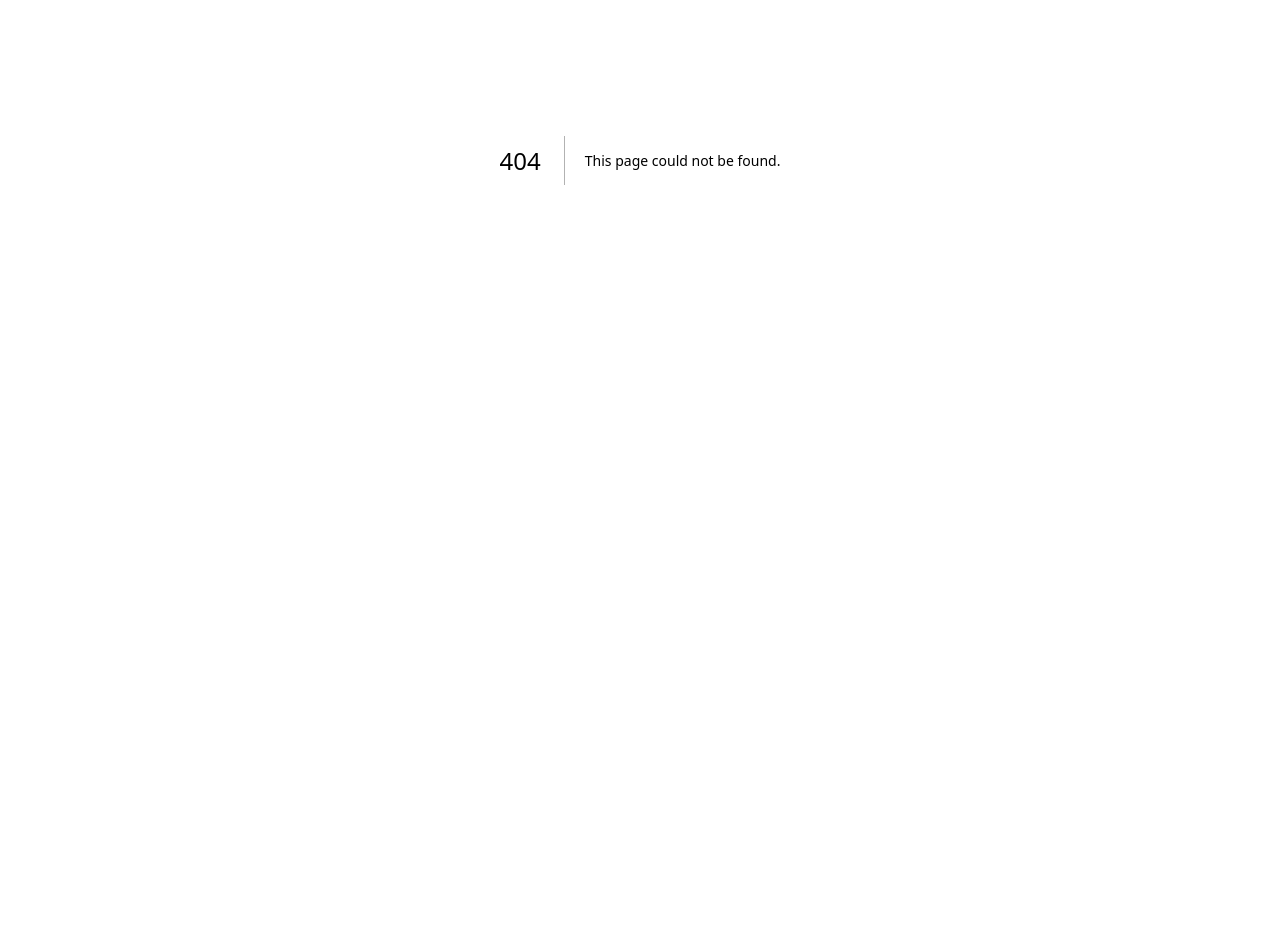
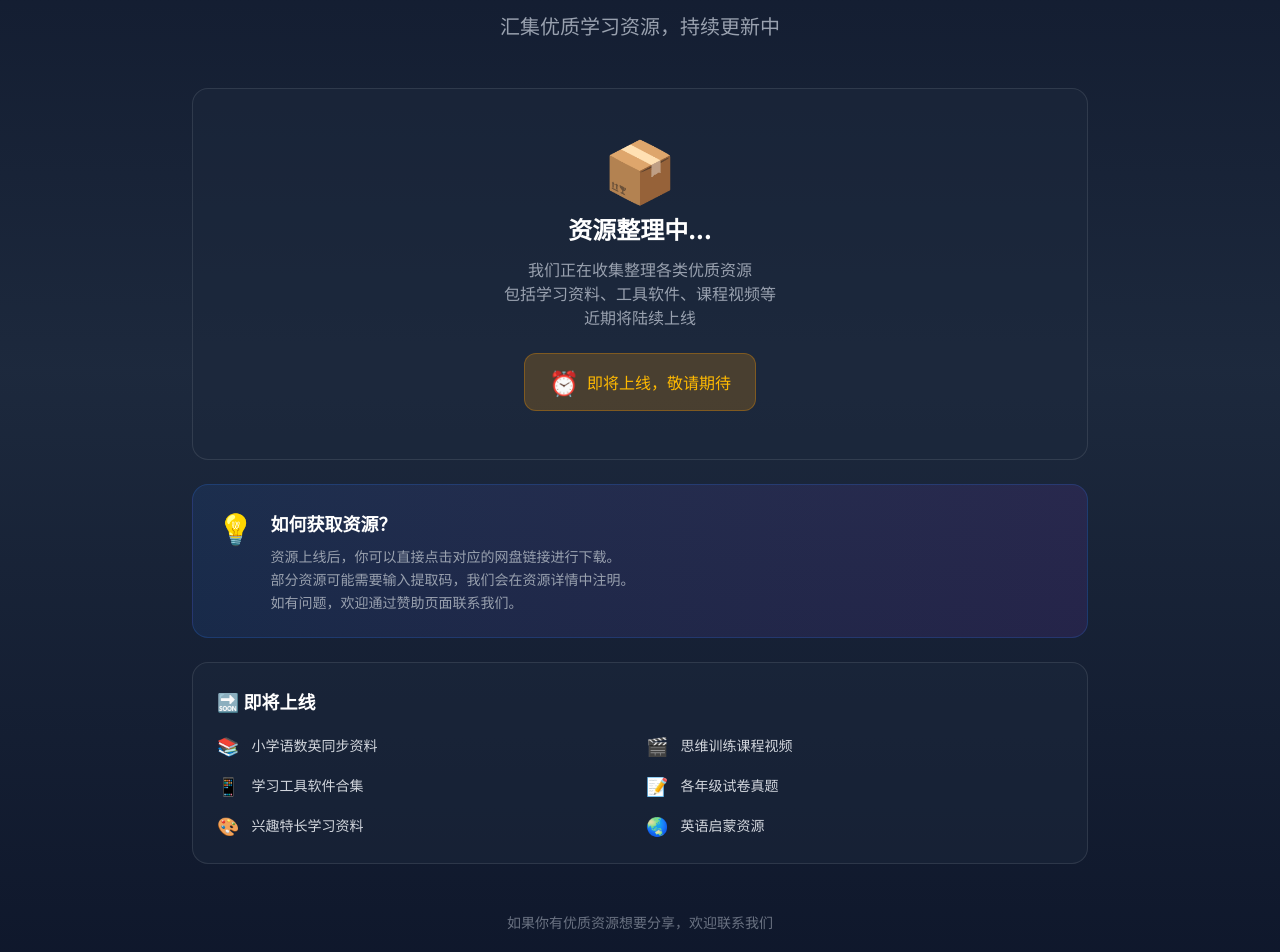
Before and after one commit to jm6-lang/math-worksheet, a Next.js app: page /resources in a window 1280 px wide. Before the commit this address had no page. Shown: the part 240-1192 px from the top of the page. Before the commit the page ends 800 px from the top, so only its background shows below. Built offline with nearby package versions, Linux system fonts and the light colour scheme.

Commit message:
feat: add free resources page + nav button

```diff
--- /dev/null
+++ b/app/resources/page.tsx
@@ -0,0 +1,84 @@
+export const metadata = {
+  title: '免费资源 - 教材工具箱',
+  description: '汇集优质学习资源，网盘资料免费分享，涵盖各学科学习资料、工具软件等',
+};
+
+export default function ResourcesPage() {
+  return (
+    <div className="min-h-screen bg-gradient-to-b from-slate-900 via-slate-800 to-slate-900">
+      {/* 顶部导航占位 */}
+      <div className="h-16"></div>
+
+      {/* 页面标题 */}
+      <div className="max-w-7xl mx-auto px-4 sm:px-6 lg:px-8 py-12">
+        <div className="text-center mb-12">
+          <div className="text-6xl mb-4">🎁</div>
+          <h1 className="text-4xl md:text-5xl font-black text-white mb-4">
+            免费资源中心
+          </h1>
+          <p className="text-xl text-gray-400 max-w-2xl mx-auto">
+            汇集优质学习资源，持续更新中
+          </p>
+        </div>
+
+        {/* 资源列表 */}
+        <div className="space-y-6 max-w-4xl mx-auto">
+          {/* 空状态 */}
+          <div className="bg-slate-800/50 border border-white/10 rounded-2xl p-12 text-center">
+            <div className="text-6xl mb-4">📦</div>
+            <h2 className="text-2xl font-bold text-white mb-3">资源整理中...</h2>
+            <p className="text-gray-400 mb-6">
+              我们正在收集整理各类优质资源<br />
+              包括学习资料、工具软件、课程视频等<br />
+              近期将陆续上线
+            </p>
+            <div className="inline-flex items-center gap-2 bg-amber-500/20 text-amber-400 px-6 py-3 rounded-xl border border-amber-500/30">
+              <span className="text-2xl">⏰</span>
+              <span className="font-medium">即将上线，敬请期待</span>
+            </div>
+          </div>
+
+          {/* 提示卡片 */}
+          <div className="bg-gradient-to-r from-blue-500/10 to-purple-500/10 border border-blue-500/20 rounded-2xl p-6">
+            <div className="flex items-start gap-4">
+              <div className="text-3xl">💡</div>
+              <div>
+                <h3 className="text-lg font-bold text-white mb-2">如何获取资源？</h3>
+                <p className="text-gray-400 text-sm leading-relaxed">
+                  资源上线后，你可以直接点击对应的网盘链接进行下载。<br />
+                  部分资源可能需要输入提取码，我们会在资源详情中注明。<br />
+                  如有问题，欢迎通过赞助页面联系我们。
+                </p>
+              </div>
+            </div>
+          </div>
+
+          {/* 期待列表 */}
+          <div className="bg-slate-800/50 border border-white/10 rounded-2xl p-6">
+            <h3 className="text-lg font-bold text-white mb-4">🔜 即将上线</h3>
+            <div className="grid grid-cols-1 md:grid-cols-2 gap-3">
+              {[
+                { icon: '📚', text: '小学语数英同步资料' },
+                { icon: '🎬', text: '思维训练课程视频' },
+                { icon: '📱', text: '学习工具软件合集' },
+                { icon: '📝', text: '各年级试卷真题' },
+                { icon: '🎨', text: '兴趣特长学习资料' },
+                { icon: '🌏', text: '英语启蒙资源' },
+              ].map((item, i) => (
+                <div key={i} className="flex items-center gap-3 text-gray-300 text-sm">
+                  <span className="text-lg">{item.icon}</span>
+                  <span>{item.text}</span>
+                </div>
+              ))}
+            </div>
+          </div>
+        </div>
+
+        {/* 底部提示 */}
+        <div className="text-center mt-12 text-gray-500 text-sm">
+          <p>如果你有优质资源想要分享，欢迎联系我们</p>
+        </div>
+      </div>
+    </div>
+  );
+}
```
